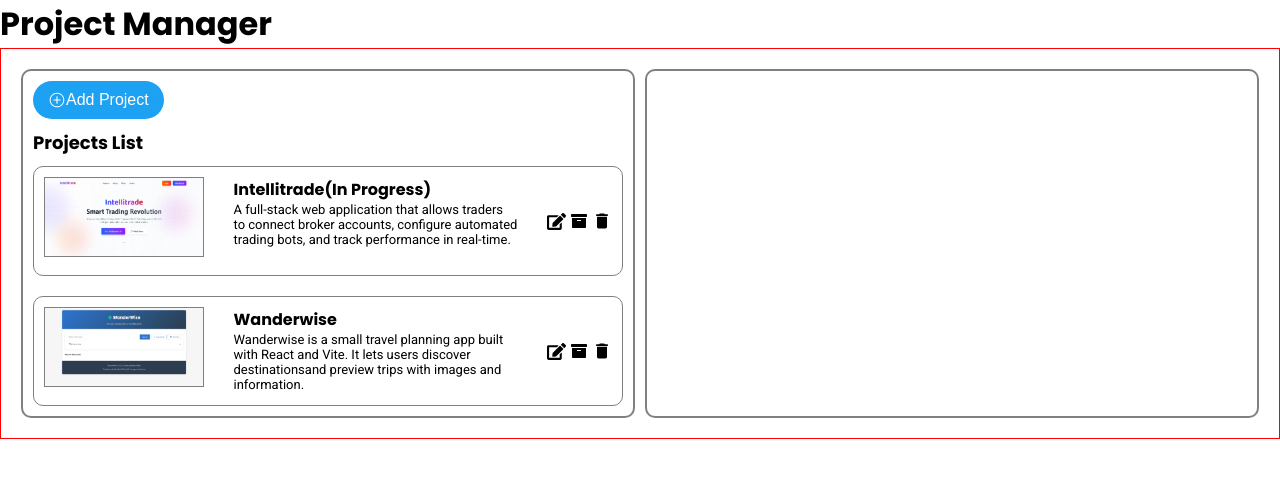
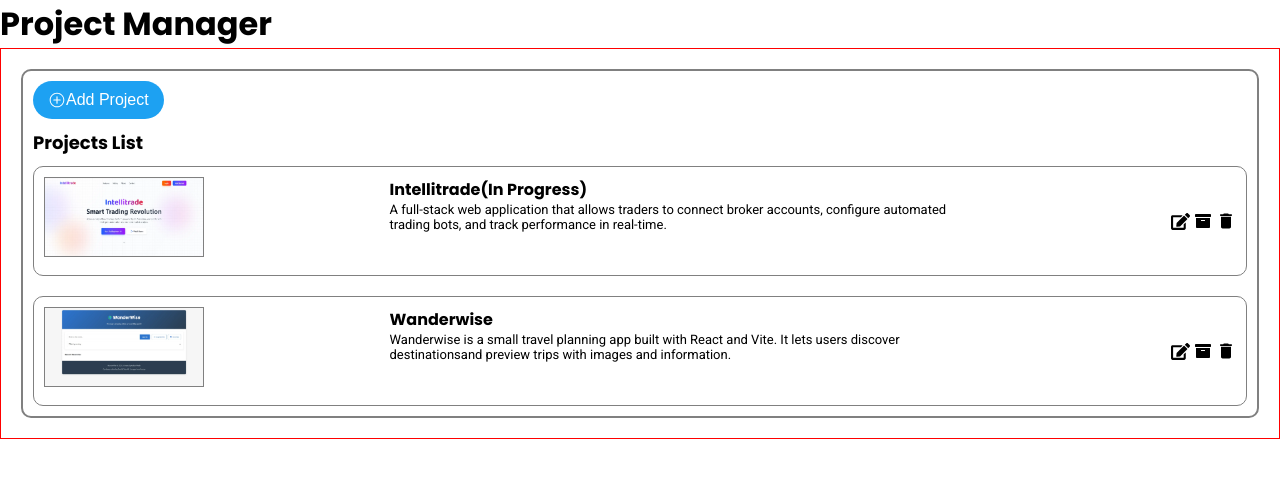
Before and after one commit to Arthur-Weale/portfolio, a React (Vite) app: page /admin in a window 1280 px wide. Shown: the top 478 px of the page. Built offline with nearby package versions, Linux system fonts and the light colour scheme.

Commit message:
Removed right panel div

```diff
--- a/src/Admin.jsx
+++ b/src/Admin.jsx
@@ -8,12 +8,11 @@ function Admin() {
     return <>
         <h1>Project Manager</h1>
         <div className="panel-container">
-        <div className="left-panel">
-            <AddProjectButton toggleForm={()=> setIsFormActive(prev => !prev)} />
-            <AddProject isActive={isFormActive}/>
-            <ProjectCardAdmin/>
-        </div>
-        <div className="right-panel"></div>
+            <div className="left-panel">
+                <AddProjectButton toggleForm={()=> setIsFormActive(prev => !prev)} />
+                <AddProject isActive={isFormActive}/>
+                <ProjectCardAdmin/>
+            </div>
         </div>
     </>;
 }
```
